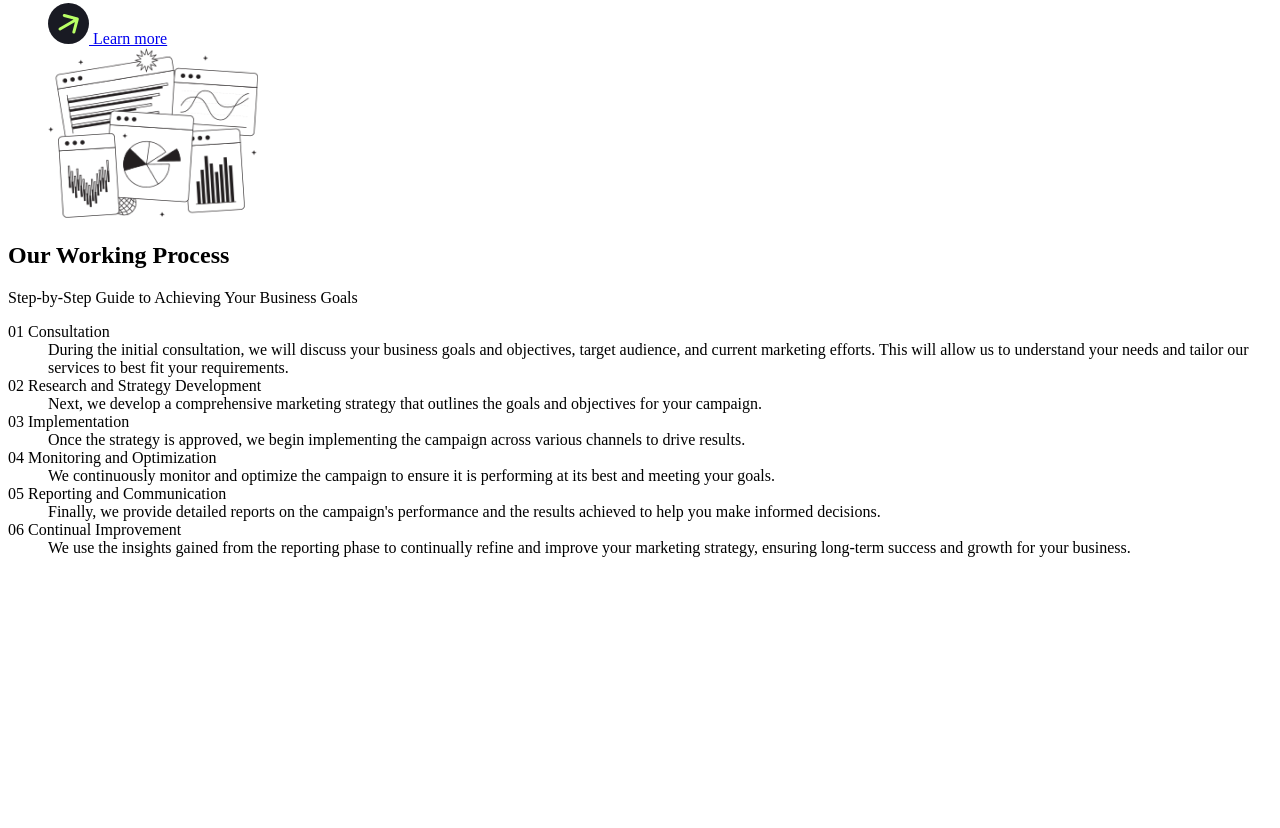
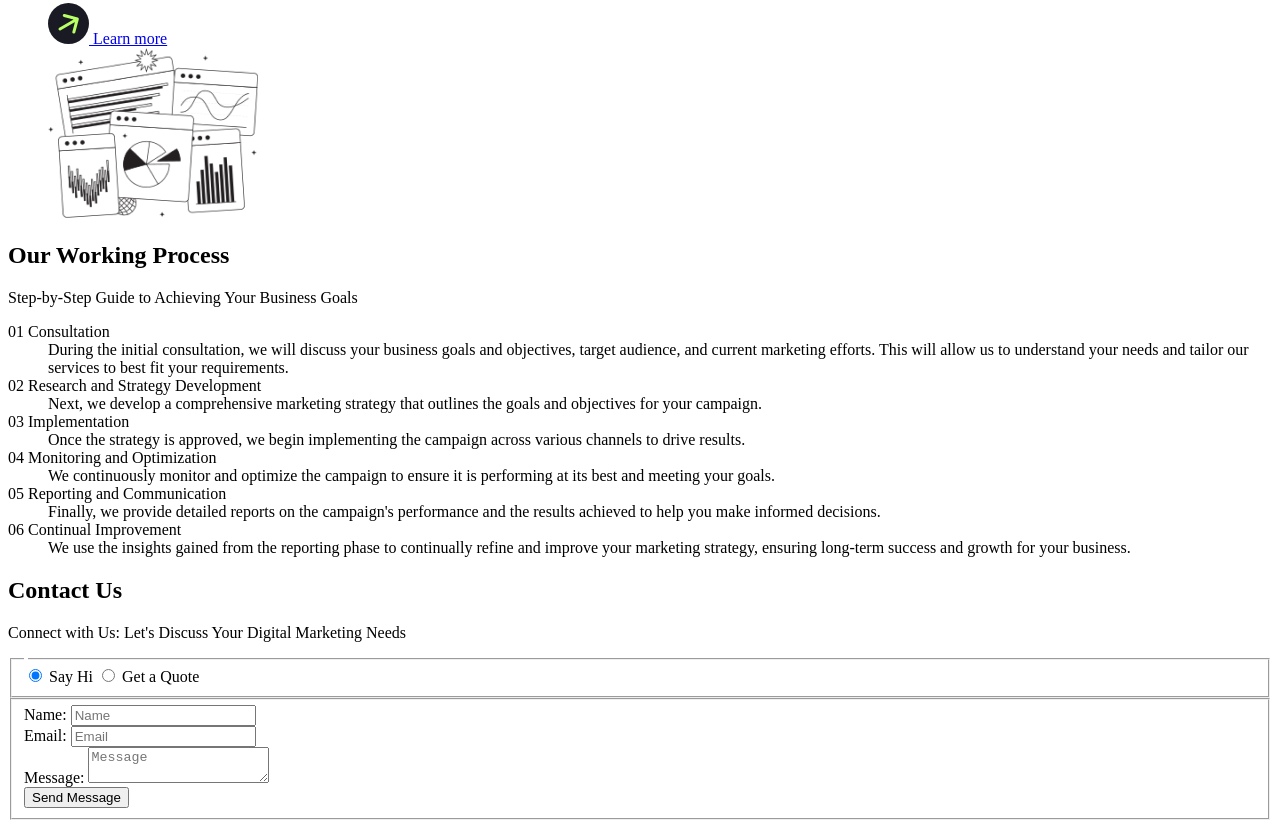
Before and after one commit to dmystical-coder/brand-maete-landing, a plain HTML site: page index.html in a window 1280 px wide. Shown: the part 1598-2426 px from the top of the page. Before the commit the page ends 2171 px from the top, so only its background shows below. Drawn offline with Linux system fonts and the light colour scheme.

Commit message:
feat: :sparkles: Add contact form

```diff
--- a/index.html
+++ b/index.html
@@ -111,27 +111,71 @@
         <!-- Services end -->
 
         <!-- working process -->
-         <section>
+        <section>
             <h2>Our Working Process</h2>
             <p>Step-by-Step Guide to Achieving Your Business Goals</p>
             <dl>
                 <dt>01 Consultation</dt>
-                <dd>During the initial consultation, we will discuss your business goals and objectives, target audience, and current marketing efforts. This will allow us to understand your needs and tailor our services to best fit your requirements.</dd>
+                <dd>During the initial consultation, we will discuss your business goals and objectives, target
+                    audience, and current marketing efforts. This will allow us to understand your needs and tailor our
+                    services to best fit your requirements.</dd>
 
                 <dt>02 Research and Strategy Development</dt>
-                <dd>Next, we develop a comprehensive marketing strategy that outlines the goals and objectives for your campaign.</dd>
+                <dd>Next, we develop a comprehensive marketing strategy that outlines the goals and objectives for your
+                    campaign.</dd>
                 <dt>03 Implementation</dt>
-                <dd>Once the strategy is approved, we begin implementing the campaign across various channels to drive results.</dd>
+                <dd>Once the strategy is approved, we begin implementing the campaign across various channels to drive
+                    results.</dd>
                 <dt>04 Monitoring and Optimization</dt>
-                <dd>We continuously monitor and optimize the campaign to ensure it is performing at its best and meeting your goals.</dd>
+                <dd>We continuously monitor and optimize the campaign to ensure it is performing at its best and meeting
+                    your goals.</dd>
                 <dt>05 Reporting and Communication</dt>
-                <dd>Finally, we provide detailed reports on the campaign's performance and the results achieved to help you make informed decisions.</dd>
+                <dd>Finally, we provide detailed reports on the campaign's performance and the results achieved to help
+                    you make informed decisions.</dd>
                 <dt>06 Continual Improvement</dt>
                 <dd>
-                    We use the insights gained from the reporting phase to continually refine and improve your marketing strategy, ensuring long-term success and growth for your business.
+                    We use the insights gained from the reporting phase to continually refine and improve your marketing
+                    strategy, ensuring long-term success and growth for your business.
                 </dd>
             </dl>
-         </section>
+        </section>
+
+        <!-- Contact start -->
+        <section>
+            <h2>Contact Us</h2>
+            <p>Connect with Us: Let's Discuss Your Digital Marketing Needs</p>
+            <form autocomplete="on">
+                <fieldset>
+                    <legend></legend>
+                    <input type="radio" name="reason" id="hi" checked required>
+                    <label for="hi">Say Hi</label>
+
+                    <input type="radio" name="reason" id="quote" required>
+                    <label for="quote">Get a Quote</label>
+                </fieldset>
+                <fieldset>
+                    <div>
+                        <label for="name">Name:</label>
+                        <input type="text" id="name" name="name" placeholder="Name">
+                    </div>
+                    <div>
+
+                        <label for="email">Email:</label>
+                        <input type="email" id="email" name="email" placeholder="Email" required>
+                    </div>
+
+                    <div>
+                        <label for="message">Message:</label>
+                        <textarea id="message" name="message" placeholder="Message" required></textarea>
+                    </div>
+
+                    <div>
+                        <button type="submit">Send Message</button>
+                    </div>
+                </fieldset>
+            </form>
+        </section>
+        <!-- Contact end -->
     </main>
     <!-- Main end -->
 </body>
```
